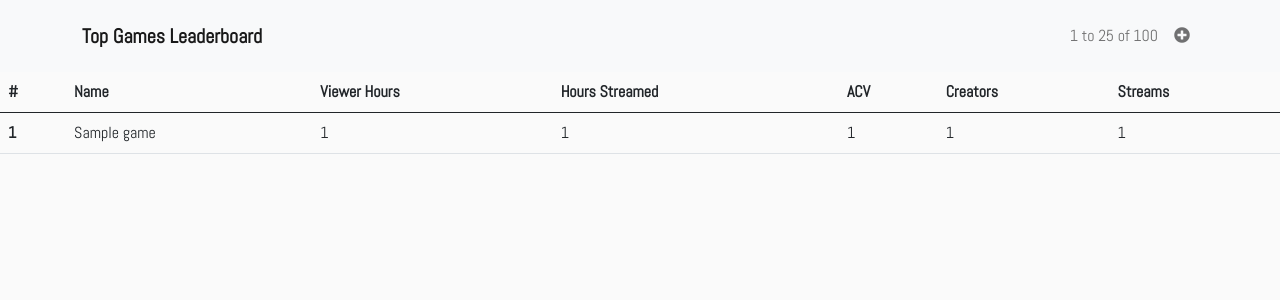
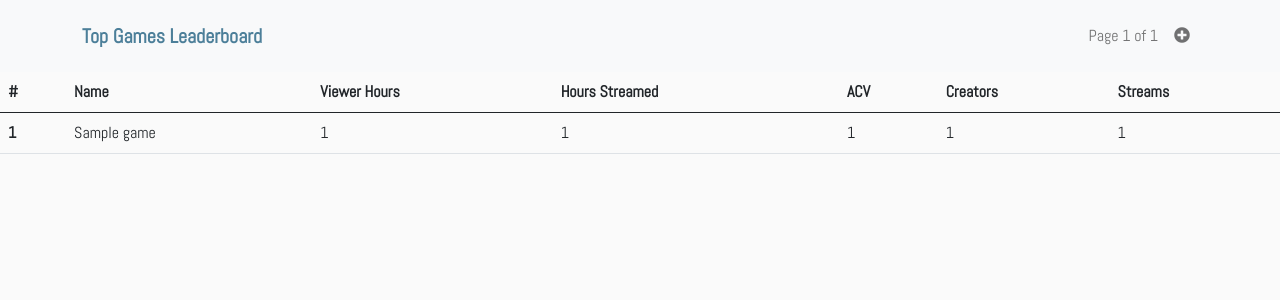
Before and after one commit to OkothPius/CockroachDB, a Django app: page /games/ in a window 1280 px wide. Shown: the top 300 px of the page. Run offline with Django 3.2, Linux system fonts and the light colour scheme; tables that the repository leaves empty hold one stand-in row (values such as "Sample post").

Commit message:
feat: update

```diff
--- a/core/static/css/core.css
+++ b/core/static/css/core.css
@@ -25,3 +25,7 @@ body {
   margin-top: 20px;
   padding-bottom: 30px;
 }
+
+.list-color.td {
+  color: #a2afb8;
+}
--- a/core/templates/core/base.html
+++ b/core/templates/core/base.html
@@ -12,7 +12,7 @@
     <!-- Navbar -->
     <nav class="navbar navbar-expand-lg bg-light navbar-light py-3 mb-5 fixed-top">
       <div class="container">
-        <a href="{% url 'home'%}" class="navbar-brand">Top Games Leaderboard</a>
+        <a href="{% url 'home'%}" class="navbar-brand" style="color: #4c7f99;">Top Games Leaderboard</a>
         <button
           class="navbar-toggler"
           type="button"
@@ -25,7 +25,18 @@
         <div class="collapse navbar-collapse" id="navmenu">
           <ul class="navbar-nav ms-auto">
             <li class="nav-item">
-              <a href="#" class="nav-link">1 to 25 of 100</a>
+              {% if page_obj.has_previous %}
+              <a href="?page={{ page_obj.previous_page_number }}" class="nav-link"><i class="fa fa-chevron-left"></i></a>
+              {% endif %}
+            </li>
+
+            <li class="nav-item">
+              <a href="#" class="nav-link">Page {{ page_obj.number }} of {{ page_obj.paginator.num_pages }}</a>
+            </li>
+            <li class="nav-item">
+              {% if page_obj.has_next %}
+                <a href="?page={{ page_obj.next_page_number }}" class="nav-link"><i class="fa fa-chevron-right"></i></a>
+              {% endif %}
             </li>
             <li class="nav-item">
               <a href="{% url 'game-create'%}" class="nav-link"><i class="fa fa-plus-circle"></i></a>
@@ -37,6 +48,9 @@
     <br>
 
     <!-- Showcase -->
-    {% block content %}{% endblock content %}
+    <div class="game-table mt-5">
+      {% block content %}{% endblock content %}
+    </div>
+
   </body>
 </html>
--- a/core/templates/core/game_form.html
+++ b/core/templates/core/game_form.html
@@ -8,7 +8,7 @@
         <legend class="border-bottom mb-4">Game Form</legend>
         {{ form | crispy}}
       </fieldset>
-      <div class="form-group">
+      <div class="form-group mt-2">
         <button class="btn btn-outline-info" type="submit">Submit</button>
       </div>
     </form>
--- a/core/templates/core/index.html
+++ b/core/templates/core/index.html
@@ -2,7 +2,6 @@
 
 {% block content %}
 
-<div class="game-table mt-5">
 <table class="table table-hover">
   <thead>
     <tr>
@@ -18,8 +17,8 @@
 
   {% for game in games %}
     <tbody>
-        <tr>
-          <th scope="row">{{forloop.counter}}</th>
+      <tr class="list-color">
+        <th scope="row">{{page_obj.start_index|add:forloop.counter0}}</th>
         <td>{{game.name}}</td>
         <td>{{game.viewer_hour}}</td>
         <td>{{game.hours_streamed}}</td>
@@ -31,7 +30,6 @@
   {% endfor %}
 
 </table>
-</div>
 
 
 {% endblock content %}
--- a/core/views.py
+++ b/core/views.py
@@ -10,8 +10,7 @@ class GameListView(ListView):
     model = Game
     template_name = 'core/index.html'
     context_object_name = 'games'
-    # ordering = ['-viewer_hour']
-    paginate = 25
+    paginate_by = 2
 
 
 class GameCreateView(CreateView):
```
Lines whose indentation alone changed are shown as unchanged.
